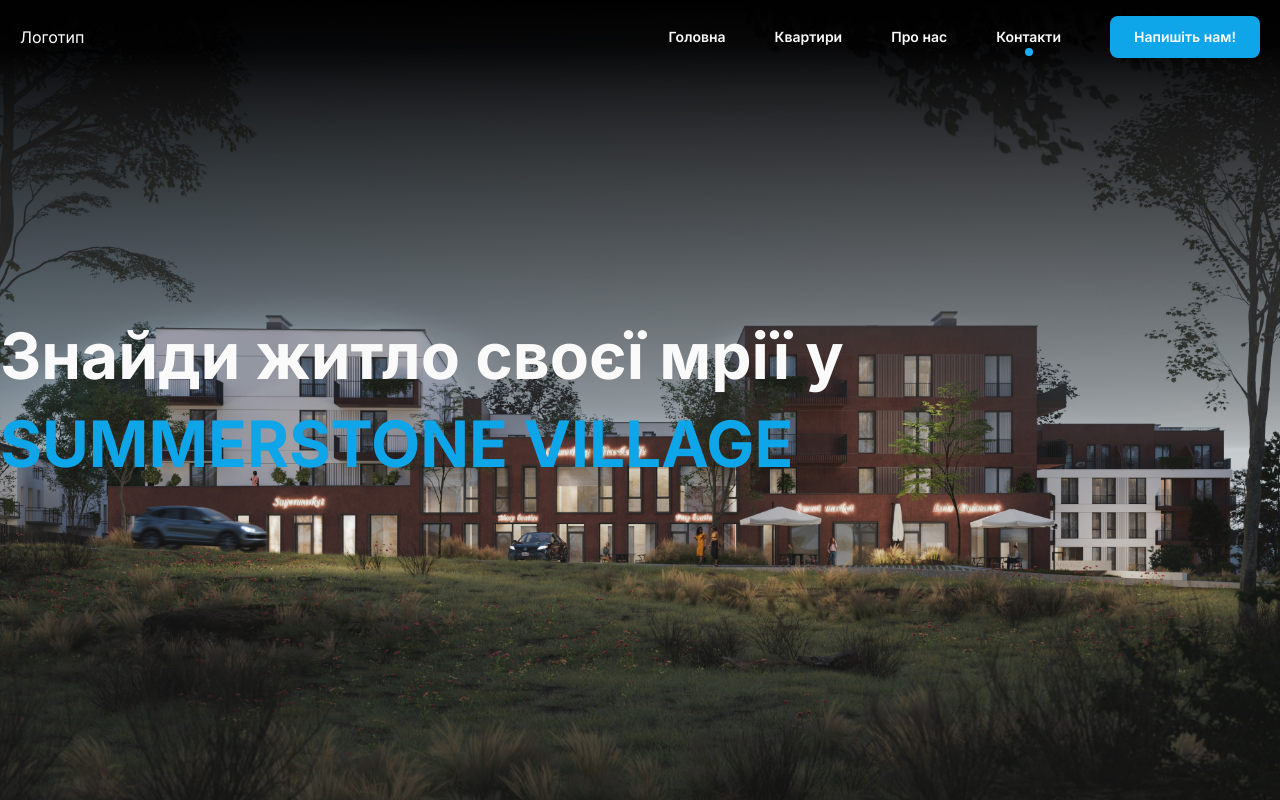
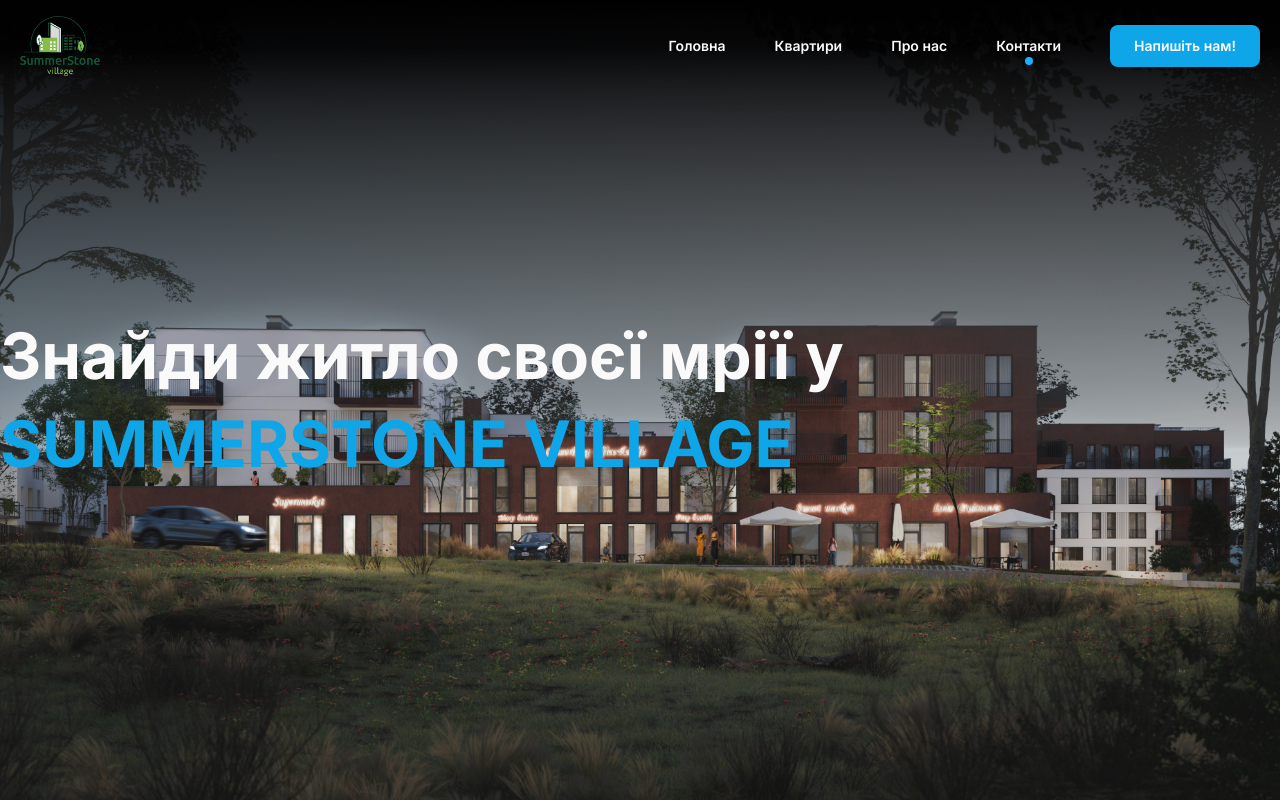
Before and after one commit to OlenaG68/zhytlo-capital, a Next.js app: page / in a window 1280 px wide. Shown: the top 800 px of the page. Built offline with nearby package versions, Linux system fonts and the light colour scheme.

Commit message:
add logo

```diff
--- a/components/ContactForm/index.tsx
+++ b/components/ContactForm/index.tsx
@@ -6,7 +6,7 @@
     return (
         <div
             id="contact"
-            className="container px-3 flex flex-col lg:flex-row justify-between py-[80px] md:py-[150px] gap-20 lg:gap-7"
+            className="container px-3 flex flex-col lg:flex-row justify-between py-[80px] md:pb-[100px] md:pt-[160px] gap-20 lg:gap-7"
         >
             <Fade direction="down">
                 <div className="max-w-[700px]">
--- a/components/Footer/index.tsx
+++ b/components/Footer/index.tsx
@@ -2,14 +2,23 @@
 import Phone from "../Icons/Phone";
 import Mail from "../Icons/Mail";
 import Link from "next/link";
+import Image from "next/image";
 
 const Footer = () => {
     return (
         <div>
-            <div className="container md:px-0 px-3 flex flex-wrap flex-col gap-20 md:gap-0 md:flex-row justify-between py-16">
+            <div className="container md:px-0 px-3 flex flex-wrap flex-col items-center gap-20 md:gap-0 md:flex-row justify-between py-16">
                 <div className="max-w-[513px]">
-                    <div className="text-white">Logo</div>
-                    <div className="mt-4 text-neutral-50 text-base font-normal">
+                    <div className="text-white">
+                        <Image
+                            src="/logo/logo1.png"
+                            width={180}
+                            height={160}
+                            alt="logo"
+                            className="m-auto"
+                        />
+                    </div>
+                    <div className="mt-8 text-neutral-50 text-base font-normal">
                         «ЖИТЛО КАПІТАЛ» - будівельна компанія, яка працює над
                         створенням надійного, стильного та продуманого до
                         деталей житла. Ми використовуємо лише якісні та
--- a/components/Header/index.tsx
+++ b/components/Header/index.tsx
@@ -5,9 +5,9 @@
 import Close from "../Icons/Close";
 import { scrollElementToView } from "@/helpers/scrollElementToView";
 import useClickOutside from "@/helpers/useClickOutside";
+import Image from "next/image";
 
 const Header = () => {
-    // const [activeLink, setActiveLink] = useState(1);
     const [openMobMenu, setOpenMobMenu] = useState(false);
     const [navBg, setNavBg] = useState(false);
     const mobMenuRef = useRef<HTMLDivElement>(null);
@@ -50,7 +50,7 @@
             }
         });
     };
-    console.log(activeTab);
+
     useEffect(() => {
         window.addEventListener("scroll", checkVisibleBlock);
 
@@ -58,12 +58,7 @@
             window.removeEventListener("scroll", checkVisibleBlock);
         };
     }, []);
-    // useEffect(() => {
-    //     window.addEventListener("scroll", changeNavBg);
-    //     return () => {
-    //         window.removeEventListener("scroll", changeNavBg);
-    //     };
-    // }, []);
+
     useClickOutside(mobMenuRef, () => setOpenMobMenu(false));
     return (
         <nav
@@ -72,7 +67,14 @@
             }`}
         >
             <div className=" w-full py-4 justify-between items-center inline-flex ">
-                <div className=" text-white">Логотип</div>
+                <div className=" text-white">
+                    <Image
+                        src="/logo/logo.png"
+                        width={80}
+                        height={60}
+                        alt="logo"
+                    />
+                </div>
                 <div className="h-[42px] gap-[49px] justify-between items-center  hidden md:flex">
                     {navLink.map((link) => (
                         <div key={link.id} className="relative">
```
Also changed, not shown: public/logo/logo.png (added), public/logo/logo1.png (added).
